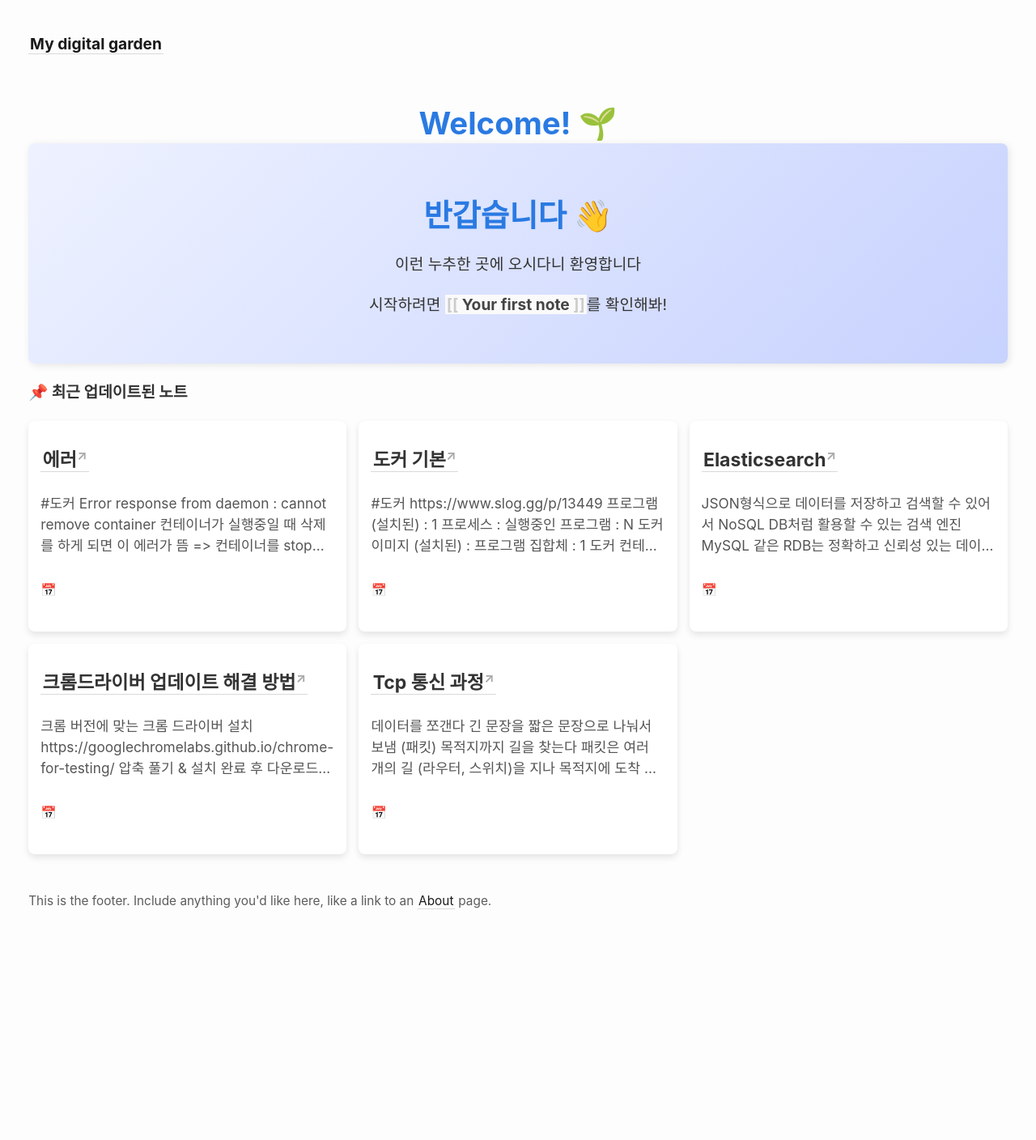
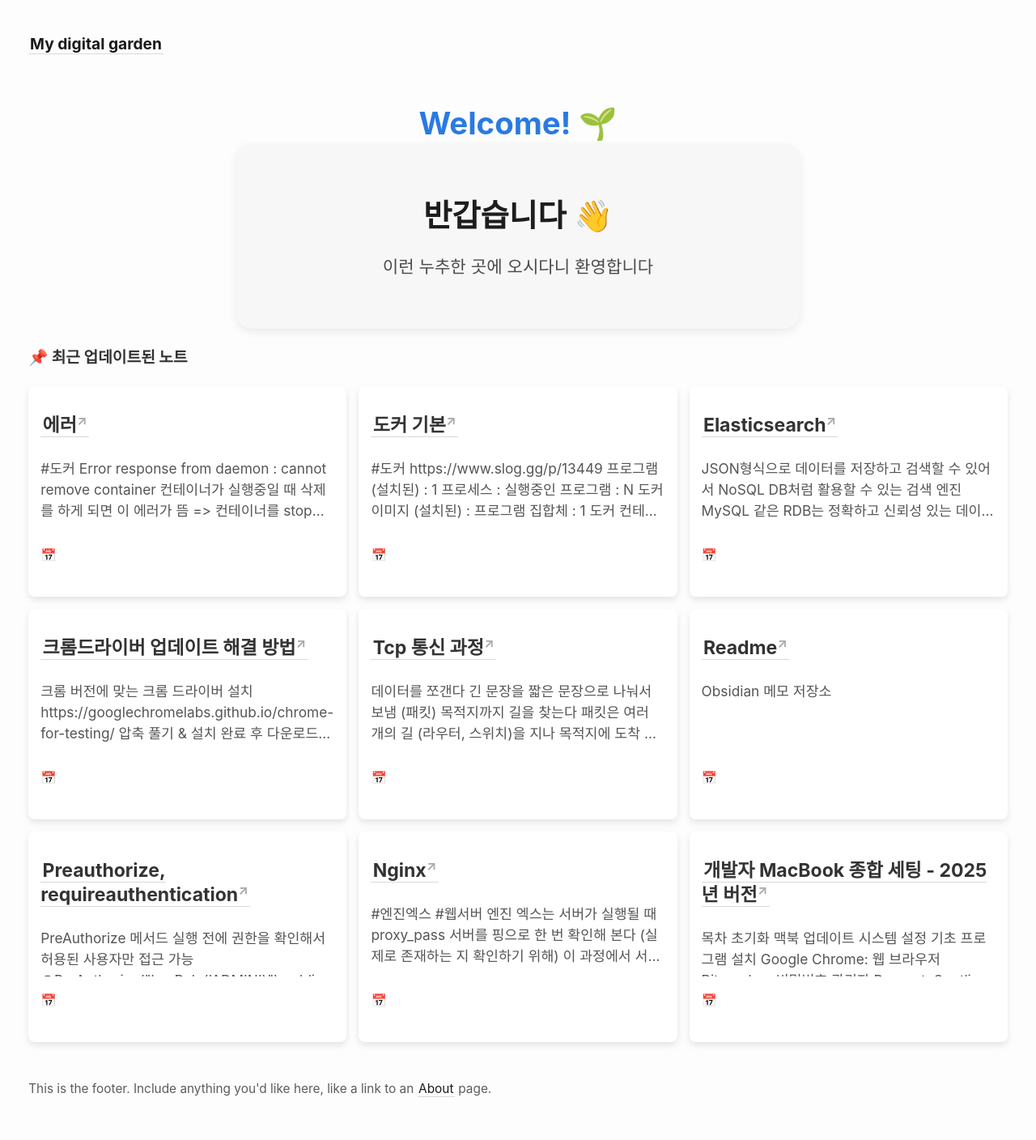
Before and after one commit to ftfg777/note, a Jekyll site: the page built from _pages/index.md, in a window 1280 px wide. Shown: the whole page at 81% size. Built offline with Jekyll 4.4.1, drawn with Linux system fonts in a browser that asks for light colours; before the commit the page ends 1176 px from its top, so only the background shows below that.

Commit message:
Update index.md

```diff
--- a/_pages/index.md
+++ b/_pages/index.md
@@ -10,14 +10,13 @@ permalink: /
 <div class="welcome-card">
   <h1>반갑습니다 👋</h1>
   <p>이런 누추한 곳에 오시다니 환영합니다</p>
-  <p>시작하려면 <strong>[[Your first note]]</strong>를 확인해봐!</p>
 </div>
 
 <strong>📌 최근 업데이트된 노트</strong>
 
 <div class="recent-notes">
   {% assign recent_notes = site.notes | sort: "last_modified_at_timestamp" | reverse %}
-  {% for note in recent_notes limit: 5 %}
+  {% for note in recent_notes limit: 9 %}
     <div class="note-card">
       <!-- 제목 -->
       <h2 class="note-title">
@@ -31,7 +30,7 @@ permalink: /
 
       <!-- 작성 날짜 -->
       <p class="note-date">
-        📅 {{ note.last_modified_at | date: "%Y-%m-%d" }}
+        📅  {{ note.last_modified_at | date: "%Y-%m-%d" }}
       </p>
 
       <!-- 태그 -->
@@ -63,15 +62,39 @@ permalink: /
     text-align: center;
   }
 
-  /* 환영 메시지 카드 */
-  .welcome-card {
-    background: linear-gradient(135deg, #eef2ff, #c7d2fe);
-    padding: 2em;
-    border-radius: 8px;
-    text-align: center;
-    box-shadow: 2px 2px 10px rgba(0, 0, 0, 0.1);
-    margin-bottom: 20px;
-  }
+  /* 웰컴 카드 - 애플 스타일 */
+.welcome-card {
+  background: #f7f7f7; /* 부드러운 그레이톤 */
+  padding: 2em 2.5em;
+  border-radius: 20px; /* 둥근 모서리 */
+  text-align: center;
+  box-shadow: 0 4px 12px rgba(0, 0, 0, 0.08); /* 은은한 그림자 */
+  margin-bottom: 20px;
+  max-width: 600px; /* 카드 크기 제한 */
+  margin-left: auto;
+  margin-right: auto;
+  transition: transform 0.2s ease-in-out;
+}
+
+.welcome-card:hover {
+  transform: scale(1.02); /* 살짝 확대 효과 */
+}
+
+/* 웰컴 카드 제목 */
+.welcome-card h1 {
+  font-size: 2em;
+  font-weight: 600;
+  color: #1d1d1f; /* 애플 스타일의 다크 그레이 */
+  margin-bottom: 10px;
+}
+
+/* 웰컴 카드 내용 */
+.welcome-card p {
+  font-size: 1.1em;
+  color: #4a4a4a; /* 차분한 다크 그레이 */
+  line-height: 1.6;
+  font-weight: 400;
+}
 
   /* 최근 노트 리스트 */
 .recent-notes {
```
